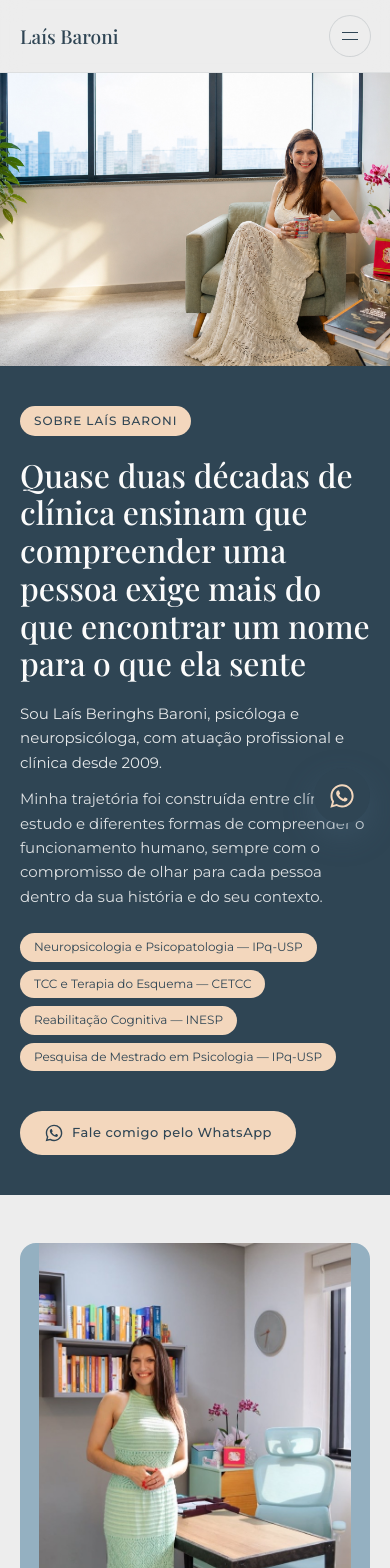
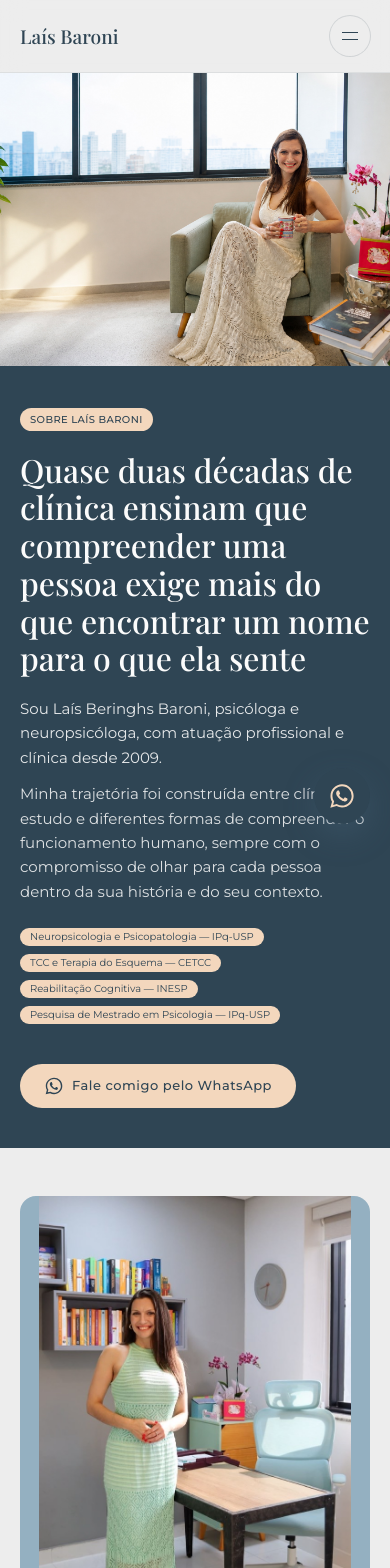
Before and after one commit to ccarolsevero/LaisBaroni, a Next.js app: page /sobre in a window 390 px wide. Shown: the top 1568 px of the page. Built offline with nearby package versions, Linux system fonts and the light colour scheme; a web font is replaced by a local one.

Commit message:
Ajusta o mobile das heros: spans em uma linha e menos espaço à esquerda da foto.
Mantém “integrá-lo” junto na Sobre e recorta o vazio à esquerda em Supervisão, Sobre e nas avaliações de adultos, idosos, TDAH e autismo.

Co-authored-by: Cursor <cursoragent@cursor.com>

```diff
--- a/src/app/sobre/page.tsx
+++ b/src/app/sobre/page.tsx
@@ -112,7 +112,13 @@ export default function SobrePage() {
         <Container>
           <SectionHeading
             eyebrow="Formação e experiência"
-            title="Conhecimento técnico importa. Saber integrá-lo à realidade de cada pessoa também"
+            title={
+              <>
+                Conhecimento técnico importa. Saber{" "}
+                <span className="whitespace-nowrap">integrá-lo</span> à
+                realidade de cada pessoa também
+              </>
+            }
           />
           <ul className="mt-12 grid gap-3 sm:grid-cols-2">
             {formacao.map((item) => (
--- a/src/components/page-hero.tsx
+++ b/src/components/page-hero.tsx
@@ -35,7 +35,7 @@ export function PageHero({
 
   const copy = (
     <>
-      <span className="inline-flex rounded-full bg-peach px-3.5 py-1.5 text-[12px] font-medium tracking-[0.08em] text-ink uppercase">
+      <span className="inline-flex max-w-full whitespace-nowrap rounded-full bg-peach px-2.5 py-1 text-[10px] font-medium tracking-[0.04em] text-ink uppercase sm:px-3.5 sm:py-1.5 sm:text-[12px] sm:tracking-[0.08em]">
         {eyebrow}
       </span>
       <h1 className="font-display mt-5 text-[2rem] leading-[1.18] font-medium break-words lg:text-balance sm:text-5xl">
@@ -55,11 +55,11 @@ export function PageHero({
         </p>
       ) : null}
       {pills?.length ? (
-        <div className="mt-6 flex flex-wrap gap-2">
+        <div className="mt-6 flex flex-col items-start gap-2 sm:flex-row sm:flex-wrap">
           {pills.map((pill) => (
             <span
               key={pill}
-              className="rounded-full bg-peach px-3.5 py-1.5 text-[12px] leading-snug text-ink"
+              className="max-w-full whitespace-nowrap rounded-full bg-peach px-2.5 py-1 text-[10px] leading-none text-ink sm:px-3.5 sm:py-1.5 sm:text-[12px] sm:leading-snug"
             >
               {pill}
             </span>
@@ -119,7 +119,7 @@ export function PageHero({
           </p>
         ) : null}
         {pills?.length ? (
-          <div className="mt-6 flex flex-wrap gap-2">
+          <div className="mt-6 flex flex-col items-start gap-2 sm:flex-row sm:flex-wrap">
             {pills.map((pill) => (
               <span
                 key={pill}
--- a/src/components/ui.tsx
+++ b/src/components/ui.tsx
@@ -43,7 +43,7 @@ export function SectionHeading({
   align = "left",
 }: {
   eyebrow?: string;
-  title?: string;
+  title?: React.ReactNode;
   description?: string;
   align?: "left" | "center";
 }) {
--- a/src/lib/photos.ts
+++ b/src/lib/photos.ts
@@ -7,7 +7,7 @@ export const photos = {
   sobre: {
     src: "/photos/hero-sobre-mim-wide.jpg",
     alt: "Laís Baroni no consultório",
-    className: "object-cover object-center lg:object-[75%_center]",
+    className: "object-cover object-[82%_center] lg:object-[75%_center]",
   },
   homeSobre: {
     src: "/photos/retrato-sobre-v2.jpg",
@@ -31,7 +31,7 @@ export const photos = {
   avaliacao: {
     src: "/photos/hero-avaliacao-consultorio.jpg",
     alt: "Laís Baroni no consultório",
-    className: "object-cover object-center lg:object-[78%_center]",
+    className: "object-cover object-[88%_center] lg:object-[78%_center]",
     unoptimized: true,
   },
   infantil: {
@@ -47,6 +47,6 @@ export const photos = {
   supervisao: {
     src: "/photos/hero-supervisao-wide.jpg",
     alt: "Laís Baroni em seu espaço de trabalho clínico",
-    className: "object-cover object-center lg:object-[75%_center]",
+    className: "object-cover object-[82%_center] lg:object-[75%_center]",
   },
 } as const;
```
